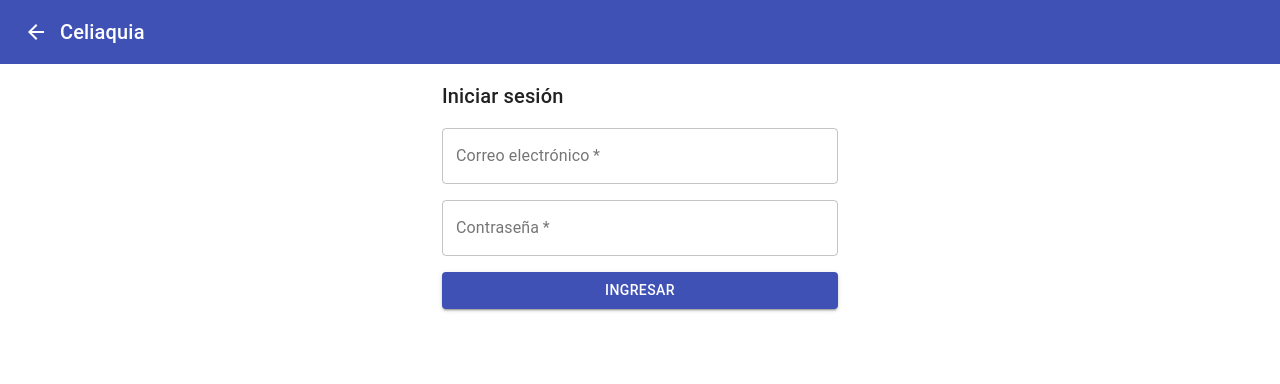
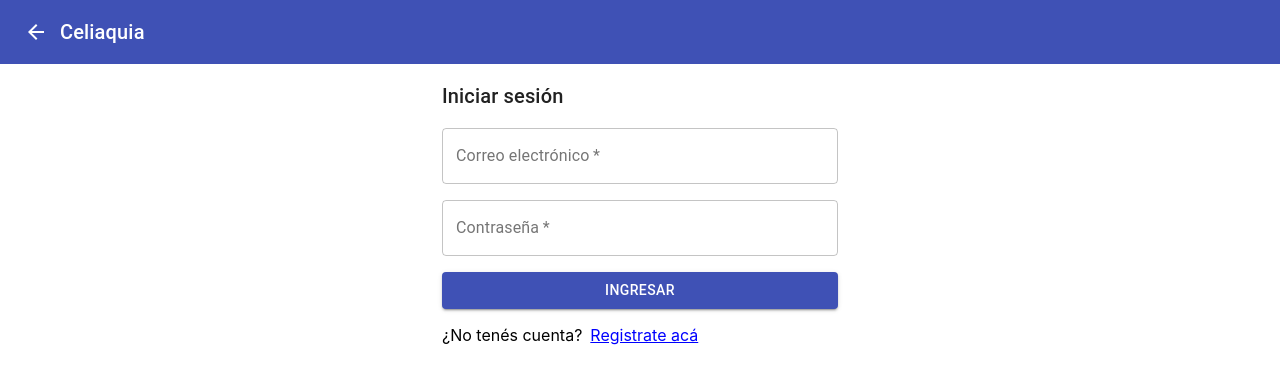
Before and after one commit to PDTS-Celiaquia/React-PWA, a React (Create React App) app: page /login in a window 1280 px wide. Shown: the top 384 px of the page. Built offline with nearby package versions, Linux system fonts and the light colour scheme; no server answers.

Commit message:
Transitions between login and register page. :wq

```diff
--- a/src/components/auth/LoginPage.js
+++ b/src/components/auth/LoginPage.js
@@ -1,5 +1,7 @@
 import { Button, CircularProgress, Container, TextField, Typography, withStyles } from '@material-ui/core';
+import { blue } from '@material-ui/core/colors';
 import React, { Component } from 'react'
+import { Link } from 'react-router-dom';
 import { loginService } from '../../services/auth';
 
 const styles = theme => ({
@@ -17,7 +19,24 @@ const styles = theme => ({
         marginTop: theme.spacing(2),
         margin: "auto",
         display: "flex"
+    },
+
+    linkContainer: {
+        marginTop: theme.spacing(2),
+        justifyContent: "space-between"
+    },
+
+    linkText: {
+        justifyContent: "space-between",
+        marginRight: theme.spacing(1),
+        float: "left",
+        margin: "auto"
+    },
+
+    link: {
+        color: "blue",
     }
+
 })
 
 class LoginPage extends Component {
@@ -105,6 +124,10 @@ class LoginPage extends Component {
                             INGRESAR
                         </Button>)
                     }
+                    <div className={classes.linkContainer}>
+                        <p className={classes.linkText}>¿No tenés cuenta?</p>
+                        <Link to="/register" className={classes.link}>Registrate acá</Link>
+                    </div>
                 </form>
             </Container>
         )
--- a/src/components/auth/RegisterPage.js
+++ b/src/components/auth/RegisterPage.js
@@ -1,5 +1,6 @@
 import { Button, CircularProgress, Container, TextField, Typography, withStyles } from '@material-ui/core';
 import React, { Component } from 'react'
+import { Link } from 'react-router-dom';
 import { registerService } from '../../services/auth';
 
 const styles = theme => ({
@@ -17,6 +18,22 @@ const styles = theme => ({
         marginTop: theme.spacing(2),
         margin: "auto",
         display: "flex"
+    },
+
+    linkContainer: {
+        marginTop: theme.spacing(2),
+        justifyContent: "space-between"
+    },
+
+    linkText: {
+        justifyContent: "space-between",
+        marginRight: theme.spacing(1),
+        float: "left",
+        margin: "auto"
+    },
+
+    link: {
+        color: "blue",
     }
 })
 
@@ -153,6 +170,10 @@ class RegisterPage extends Component {
                             ACEPTAR
                         </Button>)
                     }
+                    <div className={classes.linkContainer}>
+                        <p className={classes.linkText}>¿Ya tenés cuenta?</p>
+                        <Link to="/login" className={classes.link}>Ingresá acá</Link>
+                    </div>
                 </form>
             </Container>
         )
```
